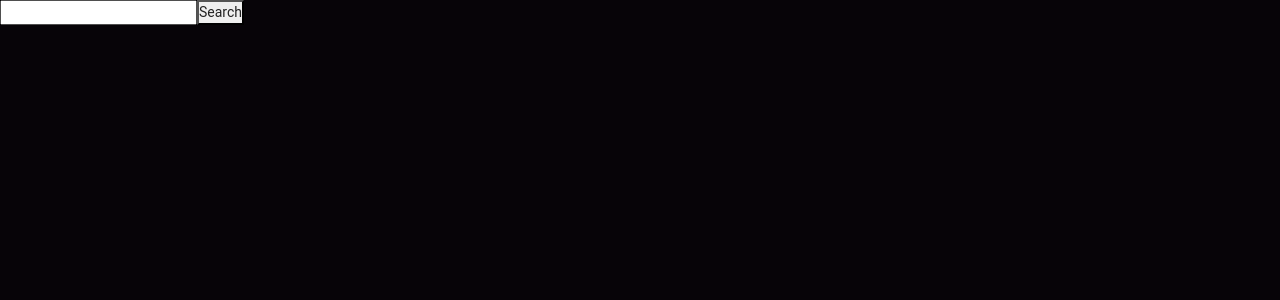
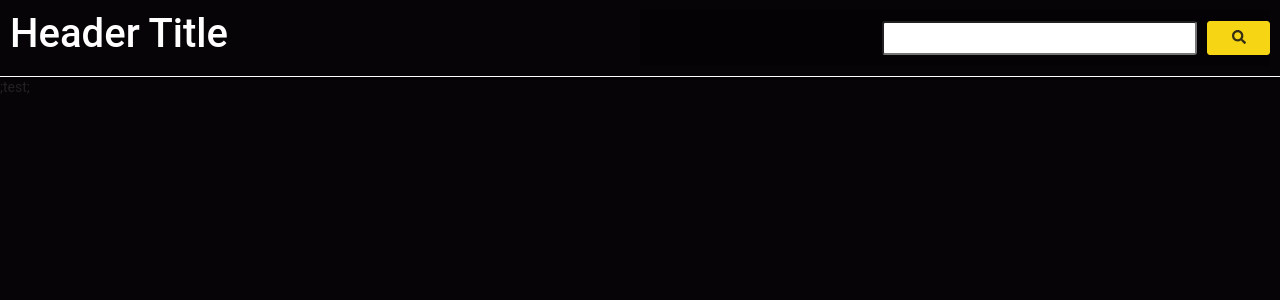
Before and after one commit to debonyschmidt/react_moviesco, a React (Create React App) app: page / in a window 1280 px wide. Shown: the top 300 px of the page. Built offline with nearby package versions, Linux system fonts and the light colour scheme; the HTML template or start-up script is replaced by a standard one.

Commit message:
Header & Cards

```diff
--- a/package.json
+++ b/package.json
@@ -3,6 +3,10 @@
   "version": "0.1.0",
   "private": true,
   "dependencies": {
+    "@fortawesome/fontawesome-free": "^5.12.1",
+    "@fortawesome/fontawesome-svg-core": "^1.2.27",
+    "@fortawesome/free-solid-svg-icons": "^5.12.1",
+    "@fortawesome/react-fontawesome": "^0.1.8",
     "axios": "^0.19.0",
     "bootstrap": "^4.4.1",
     "react": "^16.12.0",
--- /dev/null
+++ b/src/App.css
@@ -0,0 +1,61 @@
+.App {
+  font-family: 'Roboto', sans-serif;
+}
+
+.header_wrapper {
+  padding: 10px;
+  border-bottom: 1px solid white;
+  display: flex;
+  flex-direction: row;
+  justify-content: space-between;
+}
+
+
+.header_title {
+  width: 100%;
+  color: white;
+  text-align: left;
+  width: 100%;
+}
+
+.search_wrapper {
+  width: 100%;
+  background-color: rgba(0, 0, 0, 0.4);
+  display:flex;
+  flex-direction: row;
+  justify-content: flex-end;
+  align-items: center;
+}
+
+.search_input {
+  height: 60%;
+  width: 50%;
+  text-align: center;
+  color: #332e14;
+  font-size: 14px;
+  padding: 5px 5px;
+  border-radius: 3px;
+}
+
+.search_submit {
+  font-size: 14px;
+  width: 10%;
+  height: 60%;
+  margin-left: 10px;
+  color: #332e14;
+  border-radius: 3px;
+  border: 1px solid #f6d515;
+  background-color: #f6d515;
+}
+
+.search_results {
+  padding: 10px;
+  text-align: center;
+  color: white;
+}
+
+.movies_wrapper {
+  display: flex;
+  flex-flow: row wrap;
+  justify-content: space-between;
+}
--- a/src/App.js
+++ b/src/App.js
@@ -1,6 +1,9 @@
 import React, { Component } from 'react';
+import './App.css';
 import Axios from 'axios';
-import GlobalStyle from './Components/styles/global';
+import GlobalStyle from './Components/styles/Global';
+import Header from './Components/Header';
+import ShowResults from './Components/ShowResults';
 import Card from 'react-bootstrap/Card';
 import Button from 'react-bootstrap/Button';
 
@@ -8,11 +11,13 @@ class App extends Component {
   state = {
     movieData: [],
     searchInput: " ",
+    isSearchSubmitted: false,
   }
 
   searchHandler = (event) => {
   const value = event.target.value;
   this.setState(state => ({...state, searchInput: value}));
+
   }
 
   handleChange= () => {
@@ -20,37 +25,46 @@ class App extends Component {
       const SERVER_URL = `https://api.themoviedb.org/3`;
       Axios.get(`${SERVER_URL}/search/movie?api_key=${ url_key }&query=${ this.state.searchInput }`).then(res => {
         const movieData = res.data.results;
-        console.log(movieData)
         this.setState({ movieData });
+      });
+
+      this.setState ({
+        isSearchSubmitted: true
       });
   }
 
   render() {
-
-    const movieTitle = this.state.movieData
-
+    const isSearchSubmitted = this.state.isSearchSubmitted;
+    const searchInput = this.state.searchInput;
+    const movieTitle = this.state.movieData;
     const getTitle = movieTitle.map((name) =>
 
-      <Card style={{ width: '18rem' }}>
+      <Card style={{ width: '18rem', padding: '10px', margin: '10px'}}>
       <Card.Img variant="top" src={"https://image.tmdb.org/t/p/original"+name.poster_path}/>
       <Card.Body>
         <Card.Title>{name.title}</Card.Title>
-        <Card.Text>
+        {/* <Card.Text>
           {name.overview}
-        </Card.Text>
+        </Card.Text> */}
         <Button variant="primary">More...</Button>
       </Card.Body>
       </Card>
-
-    )
+      )
 
     return (
 
       <div className="App">
         <GlobalStyle />
-        <input type="text" onChange={this.searchHandler}/>
-        <button onClick={this.handleChange}>Search</button>
-        <div>{getTitle}</div>
+        <Header
+          search={this.searchHandler}
+          submit={this.handleChange}
+        />;
+
+        {isSearchSubmitted ? (
+          <ShowResults searchInput={searchInput} />
+        ) : ('test') };
+
+        <div className='movies_wrapper'>{getTitle}</div>
       </div>
     );
   }
--- /dev/null
+++ b/src/Components/Header.jsx
@@ -0,0 +1,22 @@
+import React from 'react';
+import { FontAwesomeIcon } from '@fortawesome/react-fontawesome'
+import { faSearch } from '@fortawesome/free-solid-svg-icons'
+
+class Header extends React.Component {
+  render() {
+    const { search, submit } = this.props;
+    return (
+      <div className='header_wrapper'>
+        <h1 className='header_title'>
+          Header Title
+        </h1>
+        <div className='search_wrapper'>
+          <input className='search_input' type="text" onChange={search}/>
+          <button className='search_submit' onClick={submit}><FontAwesomeIcon icon={faSearch} /></button>
+      </div>
+      </div>
+    )
+  }
+};
+
+export default Header;
--- /dev/null
+++ b/src/Components/ShowResults.jsx
@@ -0,0 +1,12 @@
+import React from 'react';
+
+const Results = ({ searchInput }) => {
+  return (
+    <div className='search_results'>
+      <p className='search_show'>Results for: {searchInput}</p>
+    </div>
+
+  );
+};
+
+export default Results;
```
Also changed, not shown: 1 other file (tests, documents, lock files or other folders).
